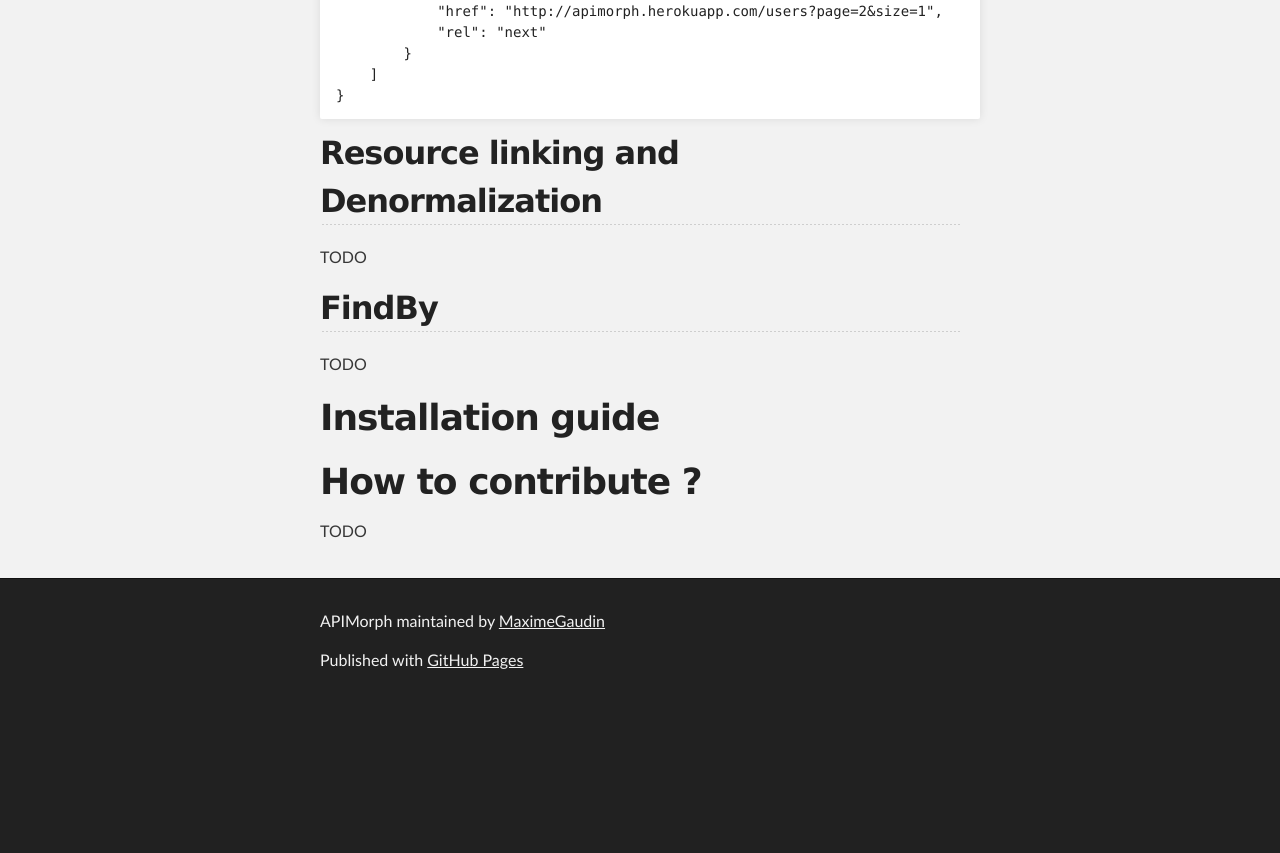
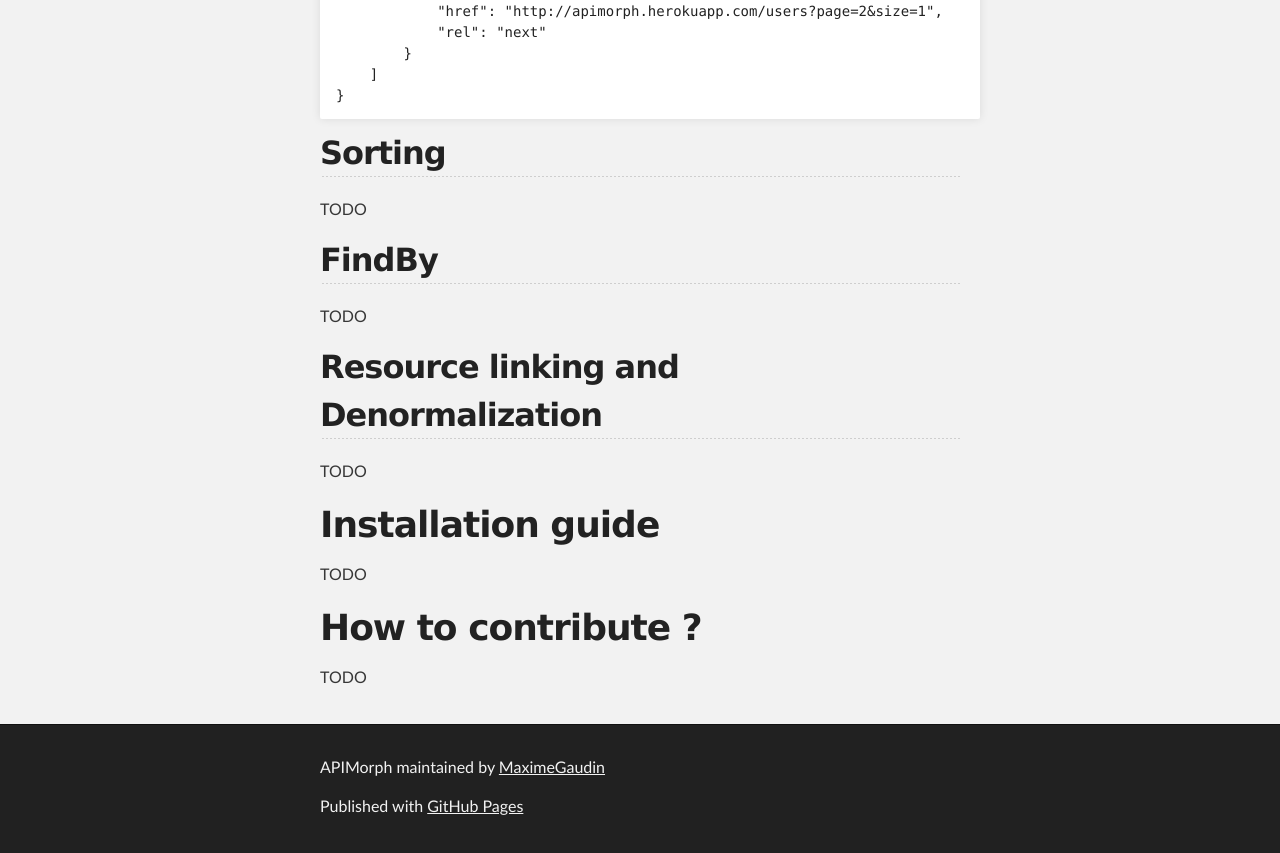
Before and after one commit to MaximeGaudin/APIMorph, a plain HTML site: page index.html in a window 1280 px wide. Shown: the part 2702-3555 px from the top of the page. Before the commit the page ends 3409 px from the top, so only its background shows below. Drawn offline with Linux system fonts and the light colour scheme.

```diff
--- a/index.html
+++ b/index.html
@@ -138,7 +138,7 @@
 </code></pre>
 
 <h2>
-<a name="resource-linking-and-denormalization" class="anchor" href="#resource-linking-and-denormalization"><span class="octicon octicon-link"></span></a>Resource linking and Denormalization</h2>
+<a name="sorting" class="anchor" href="#sorting"><span class="octicon octicon-link"></span></a>Sorting</h2>
 
 <p>TODO</p>
 
@@ -147,8 +147,15 @@
 
 <p>TODO</p>
 
+<h2>
+<a name="resource-linking-and-denormalization" class="anchor" href="#resource-linking-and-denormalization"><span class="octicon octicon-link"></span></a>Resource linking and Denormalization</h2>
+
+<p>TODO</p>
+
 <h1>
 <a name="installation-guide" class="anchor" href="#installation-guide"><span class="octicon octicon-link"></span></a>Installation guide</h1>
+
+<p>TODO</p>
 
 <h1>
 <a name="how-to-contribute-" class="anchor" href="#how-to-contribute-"><span class="octicon octicon-link"></span></a>How to contribute ?</h1>
```
Also changed, not shown: params.json (+1 -1 lines).
